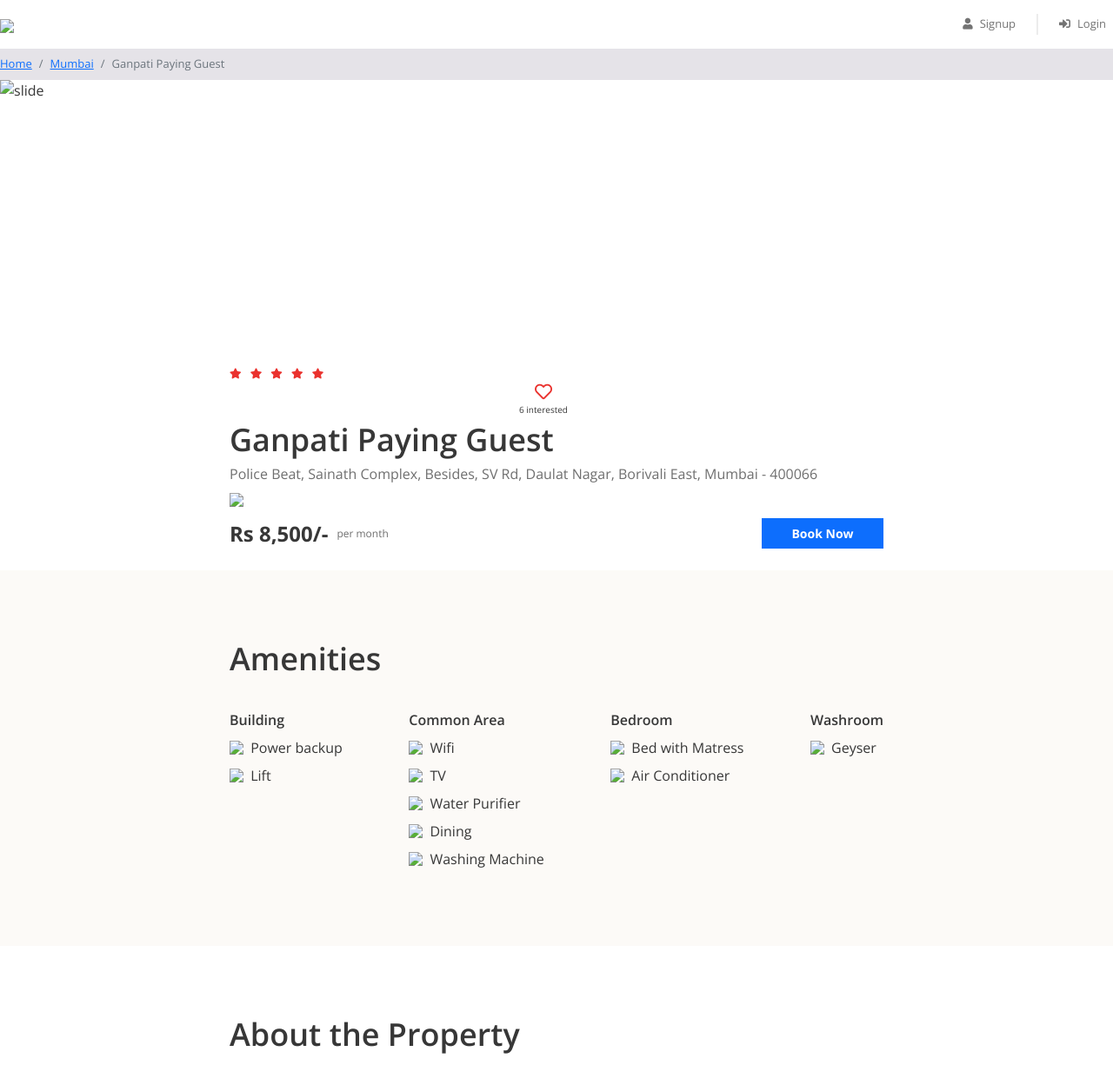
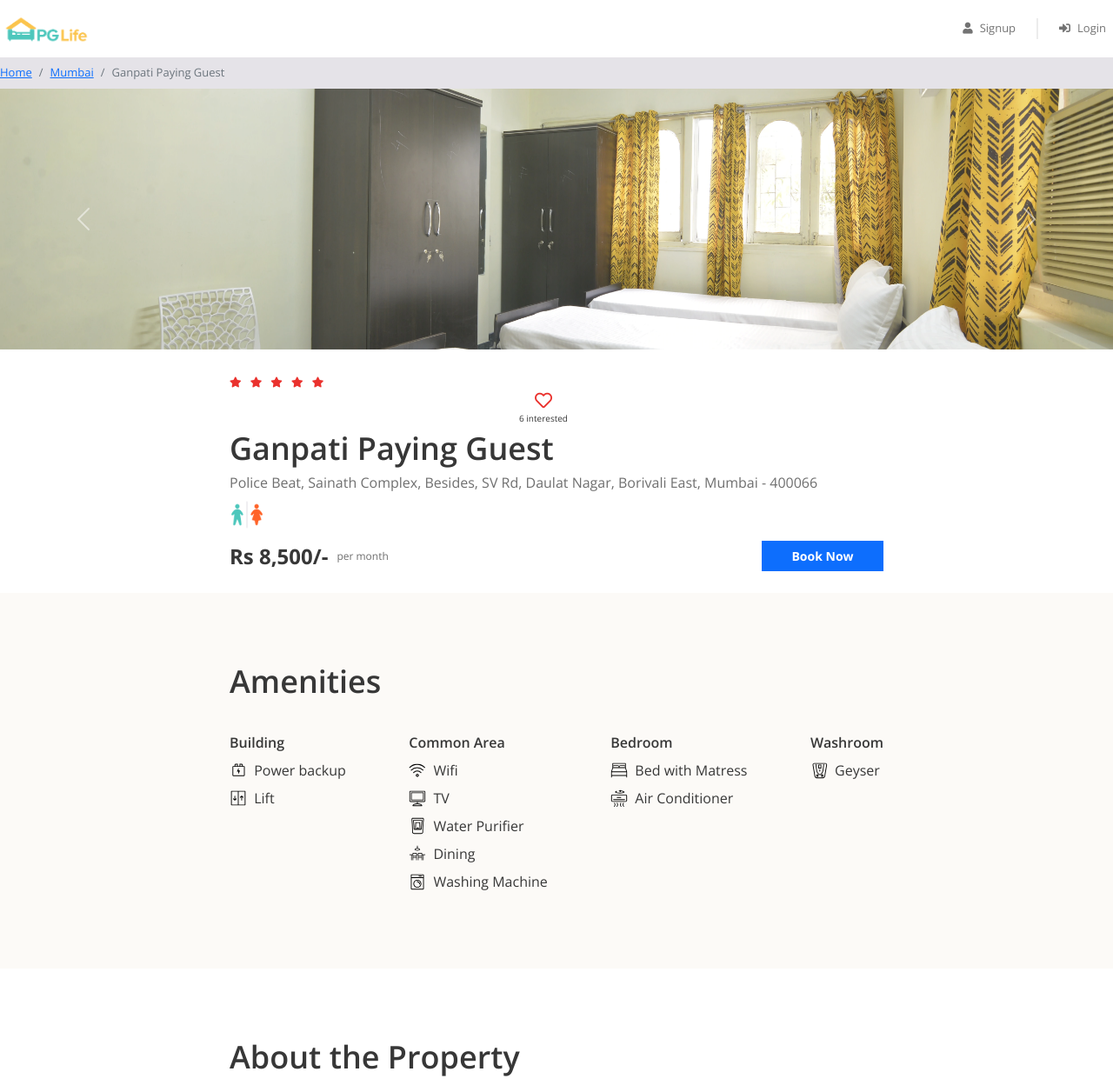
Before and after one commit to Tarunkumar02/PG-Life-WebApp, a plain HTML site: page property_detail.html in a window 1280 px wide. Shown: the top 1248 px of the page at 87% size. Drawn offline with nearby package versions, Linux system fonts and the light colour scheme; files that its build step writes are made by us from their sources; files whose address does not match are found by name.

Commit message:
Update property_detail.html

```diff
--- a/property_detail.html
+++ b/property_detail.html
@@ -16,7 +16,7 @@
     <div class="header sticky-top">
         <nav class="navbar navbar-expand-md navbar-light">
             <a class="navbar-brand" href="index.html">
-                <img src="img/logo.png" />
+                <img src="logo.png" />
             </a>
             <button class="navbar-toggler" type="button" data-toggle="collapse" data-target="#my-navbar">
                 <span class="navbar-toggler-icon"></span>
@@ -65,13 +65,13 @@
         </ol>
         <div class="carousel-inner">
             <div class="carousel-item active">
-                <img class="d-block w-100" src="img/properties/1/1d4f0757fdb86d5f.jpg" alt="slide">
+                <img class="d-block w-100" src="1d4f0757fdb86d5f.jpg" alt="slide">
             </div>
             <div class="carousel-item">
-                <img class="d-block w-100" src="img/properties/1/46ebbb537aa9fb0a.jpg" alt="slide">
+                <img class="d-block w-100" src="46ebbb537aa9fb0a.jpg" alt="slide">
             </div>
             <div class="carousel-item">
-                <img class="d-block w-100" src="img/properties/1/eace7b9114fd6046.jpg" alt="slide">
+                <img class="d-block w-100" src="eace7b9114fd6046.jpg" alt="slide">
             </div>
         </div>
         <a class="carousel-control-prev" href="#property-images" role="button" data-slide="prev">
@@ -104,7 +104,7 @@
             <div class="property-name">Ganpati Paying Guest</div>
             <div class="property-address">Police Beat, Sainath Complex, Besides, SV Rd, Daulat Nagar, Borivali East, Mumbai - 400066</div>
             <div class="property-gender">
-                <img src="img/unisex.png" />
+                <img src="unisex.png" />
             </div>
         </div>
         <div class="row no-gutters">
@@ -125,11 +125,11 @@
                 <div class="col-md-auto">
                     <h5>Building</h5>
                     <div class="amenity-container">
-                        <img src="img/amenities/powerbackup.svg">
+                        <img src="powerbackup.svg">
                         <span>Power backup</span>
                     </div>
                     <div class="amenity-container">
-                        <img src="img/amenities/lift.svg">
+                        <img src="lift.svg">
                         <span>Lift</span>
                     </div>
                 </div>
@@ -137,23 +137,23 @@
                 <div class="col-md-auto">
                     <h5>Common Area</h5>
                     <div class="amenity-container">
-                        <img src="img/amenities/wifi.svg">
+                        <img src="wifi.svg">
                         <span>Wifi</span>
                     </div>
                     <div class="amenity-container">
-                        <img src="img/amenities/tv.svg">
+                        <img src="tv.svg">
                         <span>TV</span>
                     </div>
                     <div class="amenity-container">
-                        <img src="img/amenities/rowater.svg">
+                        <img src="rowater.svg">
                         <span>Water Purifier</span>
                     </div>
                     <div class="amenity-container">
-                        <img src="img/amenities/dining.svg">
+                        <img src="dining.svg">
                         <span>Dining</span>
                     </div>
                     <div class="amenity-container">
-                        <img src="img/amenities/washingmachine.svg">
+                        <img src="washingmachine.svg">
                         <span>Washing Machine</span>
                     </div>
                 </div>
@@ -161,11 +161,11 @@
                 <div class="col-md-auto">
                     <h5>Bedroom</h5>
                     <div class="amenity-container">
-                        <img src="img/amenities/bed.svg">
+                        <img src="bed.svg">
                         <span>Bed with Matress</span>
                     </div>
                     <div class="amenity-container">
-                        <img src="img/amenities/ac.svg">
+                        <img src="ac.svg">
                         <span>Air Conditioner</span>
                     </div>
                 </div>
@@ -173,7 +173,7 @@
                 <div class="col-md-auto">
                     <h5>Washroom</h5>
                     <div class="amenity-container">
-                        <img src="img/amenities/geyser.svg">
+                        <img src="geyser.svg">
                         <span>Geyser</span>
                     </div>
                 </div>
@@ -254,7 +254,7 @@
         <h1>What people say</h1>
         <div class="testimonial-block">
             <div class="testimonial-image-container">
-                <img class="testimonial-img" src="img/man.png">
+                <img class="testimonial-img" src="man.png">
             </div>
             <div class="testimonial-text">
                 <i class="fa fa-quote-left" aria-hidden="true"></i>
@@ -264,7 +264,7 @@
         </div>
         <div class="testimonial-block">
             <div class="testimonial-image-container">
-                <img class="testimonial-img" src="img/man.png">
+                <img class="testimonial-img" src="man.png">
             </div>
             <div class="testimonial-text">
                 <i class="fa fa-quote-left" aria-hidden="true"></i>
```
